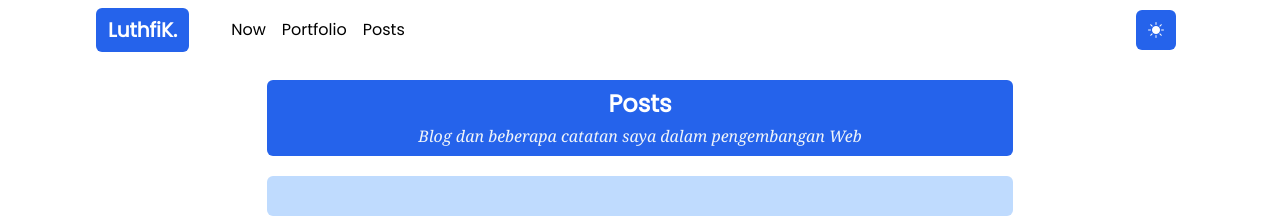
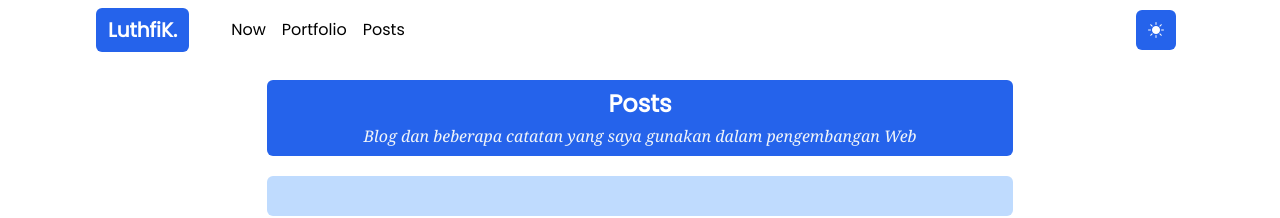
Before and after one commit to luthfikamaal/luthfikamal, a Vue app: page /post in a window 1280 px wide. Shown: the top 218 px of the page. Built offline with nearby package versions, Linux system fonts and the light colour scheme; no server answers.

Commit message:
Update IndexPost.vue

```diff
--- a/src/views/post/IndexPost.vue
+++ b/src/views/post/IndexPost.vue
@@ -1,7 +1,7 @@
 <template>
   <div class="mb-5 rounded-md bg-blue-600 p-2 text-center">
     <h1 class="font-poppins mb-1 text-2xl font-semibold text-white">Posts</h1>
-    <p class="font-serif italic text-slate-100">Blog dan beberapa catatan saya dalam pengembangan Web</p>
+    <p class="font-serif italic text-slate-100">Blog dan beberapa catatan yang saya gunakan dalam pengembangan Web</p>
   </div>
   <div v-show="posts.length == 0">
     <div class="mb-3" v-for="i in 7">
```
